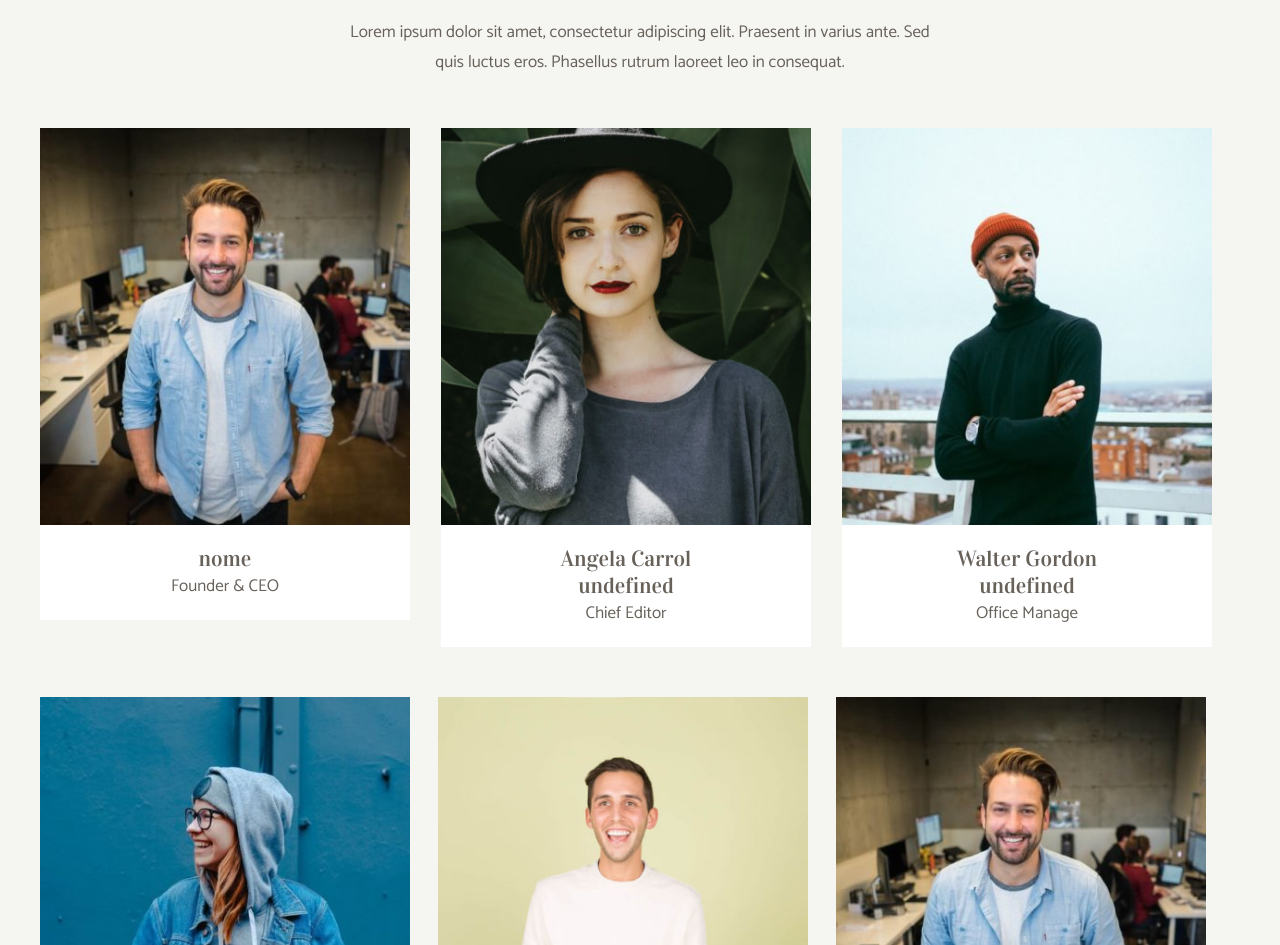
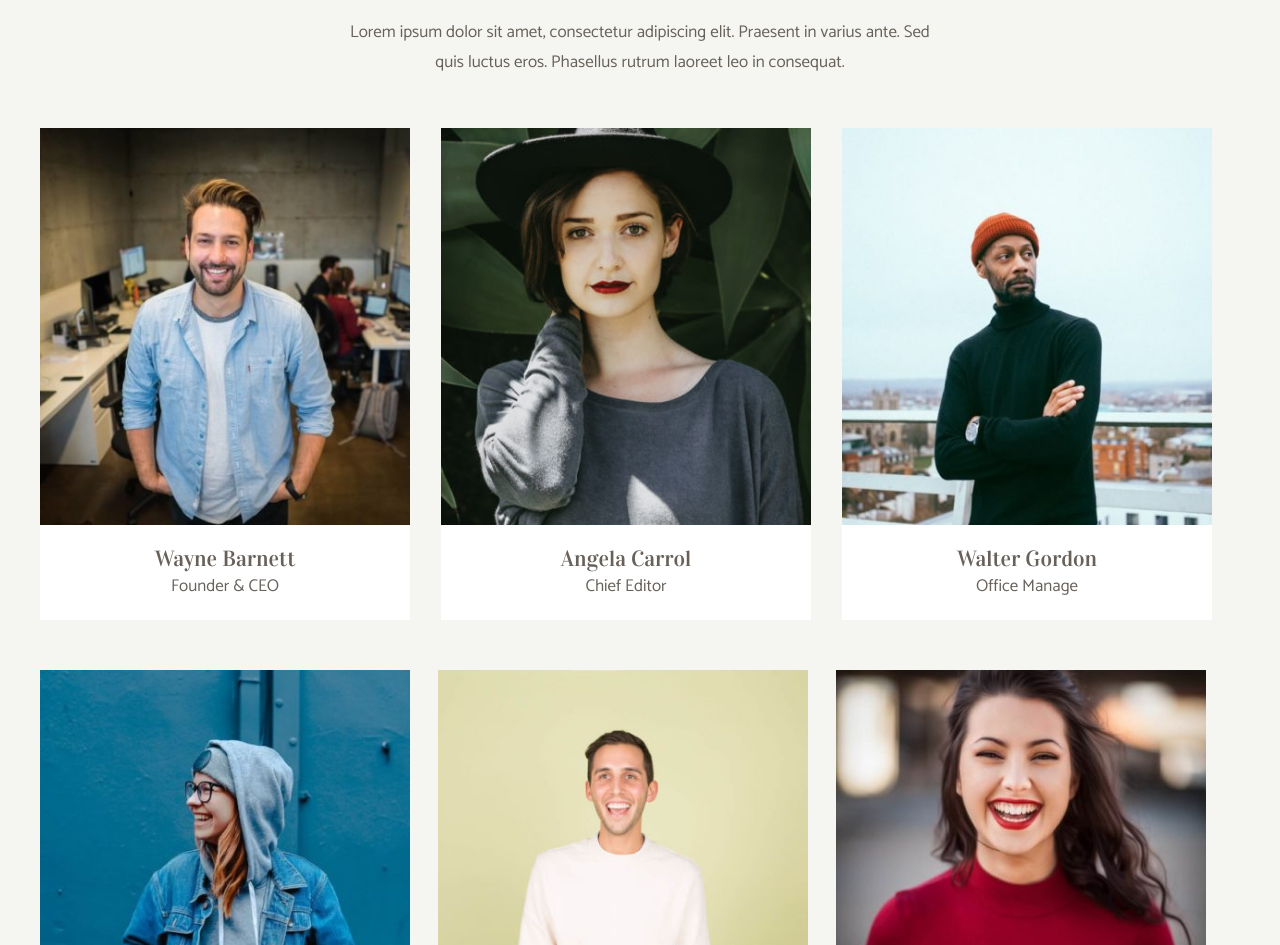
Before and after one commit to Zibo88/js-our-team, a plain HTML site: page our-team-base/index.html in a window 1280 px wide. Shown: the part 107-1052 px from the top of the page. Drawn offline with Linux system fonts and the light colour scheme.

Commit message:
esercizo completato

```diff
--- a/js/script.js
+++ b/js/script.js
@@ -8,38 +8,45 @@
 // creo un array per contenere gli oggetti
 
 const teamMembersArray = [
-    // primo membro
+    //primo mwmbro
+    {
+        name: 'Wayne Barnett',
+        ruolo: 'Founder & CEO',
+        photo: 'img/wayne-barnett-founder-ceo.jpg'
+    },
+    // secondo membro
     {
         name: 'Angela Carrol',
         ruolo: 'Chief Editor',
         photo: 'img/angela-caroll-chief-editor.jpg'
     },
-    // secondo membro
+    // terzo membro
     {
         name: 'Walter Gordon',
         ruolo: 'Office Manage',
         photo: 'img/walter-gordon-office-manager.jpg'
     },
-    // terzo membro
+    // quarto membro
     {
         name: 'Angela Lopez',
         ruolo: 'Social Media Manager',
         photo: 'img/angela-lopez-social-media-manager.jpg'
     },
-    // quarto membro
+    // quinto membro
     {
         name: 'Scott Estrada',
         ruolo: 'Developer',
         photo: 'img/scott-estrada-developer.jpg'
     },
-    // quinto membro
+    // sesto membro
     {
         name: 'Barbara Ramos',
         ruolo: 'Graphic Designer',
-        photo: 'img/wayne-barnett-founder-ceo.jpg'
+        photo: 'img/barbara-ramos-graphic-designer.jpg'
     }
 
 ]
+
 
 // richiamo il container delle card dove appendere le card
 const teamContainer = document.querySelector('.team-container');
@@ -60,23 +67,21 @@ for(i = 0; i < teamMembersArray.length; i++){
 
         <div class="card-text">
             <h3>${teamMembers.name}</h3>
-            <h3>${teamMembers.lastName}</h3>
             <p>${teamMembers.ruolo}</p>
         </div>
     </div>`
 
 
-  console.log(teamToWrite)
-  console.log(teamMembers.photo)
-  console.log(teamMembers.name)
-  console.log(teamMembers.lastName)
-  console.log(teamMembers.ruolo)
-  console.log(teamToWrite)
+//   console.log(teamToWrite)
+//   console.log(teamMembers.photo)
+//   console.log(teamMembers.name)
+//   console.log(teamMembers.ruolo)
+//   console.log(teamToWrite)
 
 
-  teamContainer.innerHTML += teamToWrite;
+teamContainer.innerHTML += teamToWrite;
 
-  console.log(teamContainer);
+//   console.log(teamContainer);
 
 
 }
--- a/our-team-base/index.html
+++ b/our-team-base/index.html
@@ -23,7 +23,7 @@
         <div class="team-container">
           <!-- Inseriamo inizialmente una card statica per stilarla e vedere l'effetto finale -->
 
-          <div class="team-card">
+           <!-- <div class="team-card">
             <div class="card-image">
               <img
                 src="img/wayne-barnett-founder-ceo.jpg"
@@ -34,7 +34,7 @@
               <h3>nome</h3>
               <p>Founder & CEO</p>
             </div>
-          </div>
+           </div>  -->
         </div>
       </div>
     </section>
```
